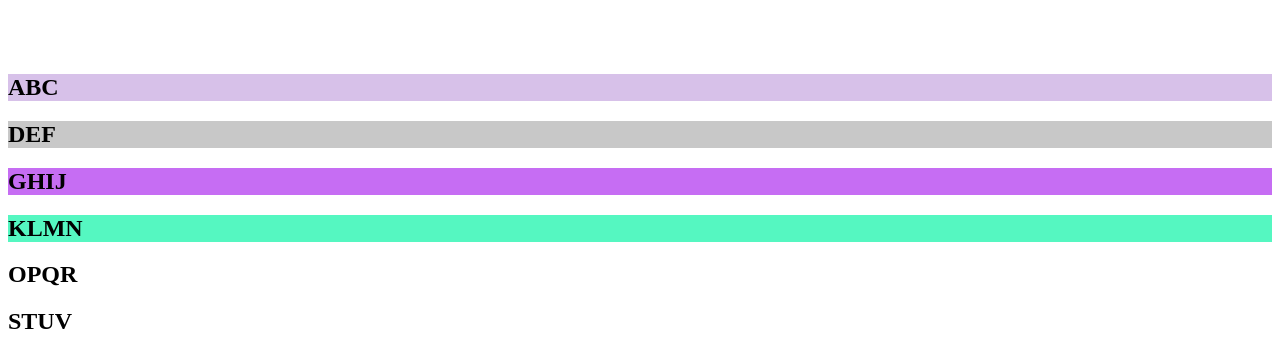
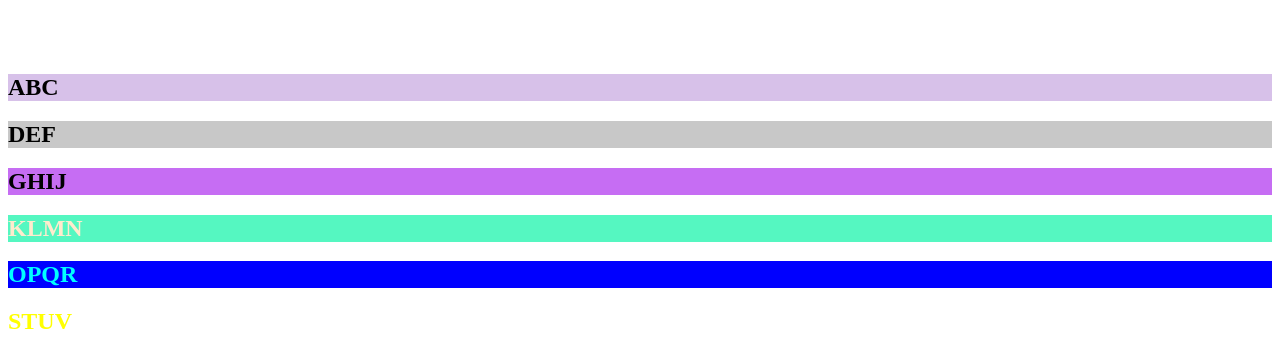
Before and after one commit to saiaravindh2905/CSS, a plain HTML site: page Css_Basics/Colors.html in a window 1280 px wide. Shown: the part 489-844 px from the top of the page. Drawn offline with Linux system fonts and the light colour scheme.

Commit message:
dont know

```diff
--- a/Css link files/Colors.css
+++ b/Css link files/Colors.css
@@ -51,5 +51,14 @@
 
  .a4{
      background-color: hsla(160, 91%, 65%, 1);
+     color: blanchedalmond;
  }
-                                                                                                                                                                                                                                                                                                                                                                                                                                                                                                                                                                                                                                                                                                                                                                                                                                                                                           `
+
+.a5{
+    background-color: blue;
+    color: aqua;
+}
+
+.a6{
+    color: yellow;
+}
--- a/Css_Basics/Colors.html
+++ b/Css_Basics/Colors.html
@@ -3,7 +3,7 @@
 <head>
 
     <title>Colors</title>
-    <link rel="stylesheet" href="/CSS/Css link files/Colors.css">
+    <link rel="stylesheet" href="/CSS/Css link files/colors.css">
 
 </head>
 
```
Lines whose indentation alone changed are shown as unchanged.
